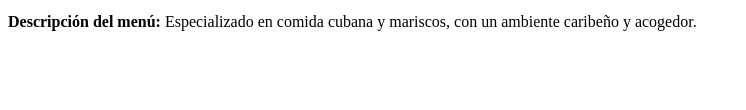
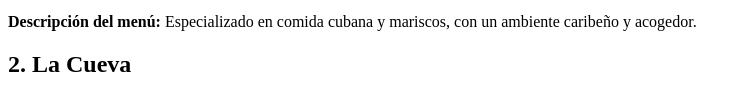
Before and after one commit to dvillafane/RubricaC1ejercicio5, a plain HTML site: page index.html in a window 1280 px wide. Shown: the part 468-578 px from the top of the page, without its empty margins (0-746 px from the left). Drawn offline with Linux system fonts and the light colour scheme.

Commit message:
restaurante 2

```diff
--- a/index.html
+++ b/index.html
@@ -14,5 +14,9 @@
             <p><strong>Ubicación:</strong> Cra. 51B #79-97, Barranquilla, Atlántico</p>
             <p><strong>Descripción del menú:</strong> Especializado en comida cubana y mariscos, con un ambiente caribeño y acogedor.</p>
     </div>
+
+    <div>
+        <h2>2. La Cueva</h2>
+    </div>
 </body>
 </html>
```
